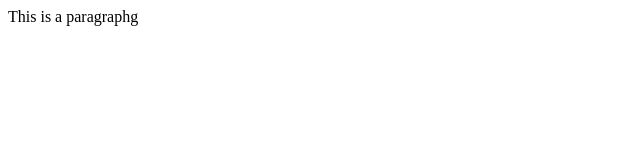
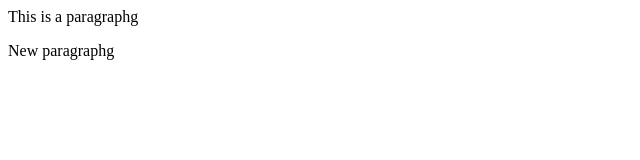
Before and after one commit to Noor-Fatima12477/localrepo, a plain HTML site: page index.html in a window 1280 px wide. Shown: the whole page, without its empty margins (0-640 px from the left). Drawn offline with Linux system fonts and the light colour scheme.

Commit message:
New feature

```diff
--- a/index.html
+++ b/index.html
@@ -1 +1,2 @@
 <p>This is a paragraphg</p>
+<p>New paragraphg</p>
```
